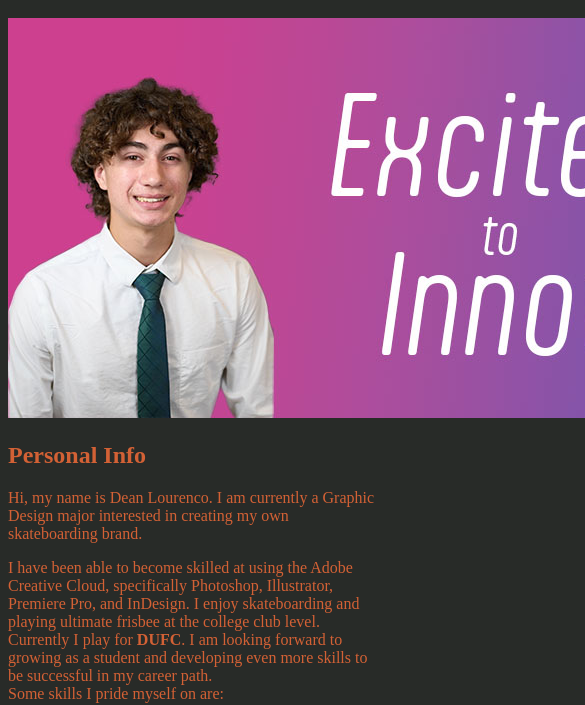
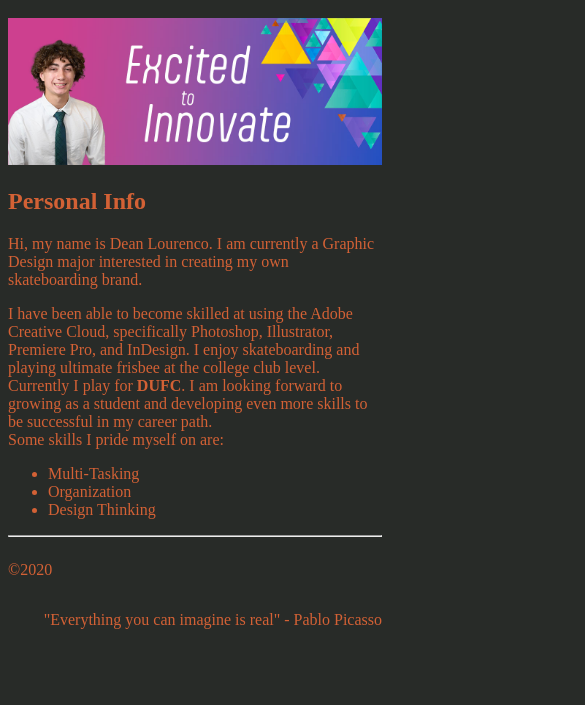
Before and after one commit to dmlouren-su/ist263, a plain HTML site: page lab10/index.html in a window 390 px wide. Shown: the part 153-858 px from the top of the page, 585 px wide, since content can reach past the window. Drawn offline with Linux system fonts and the light colour scheme.

Commit message:
Update index.html

```diff
--- a/lab10/index.html
+++ b/lab10/index.html
@@ -10,6 +10,9 @@
         <style>
             .copyright {float: left;}
             .quote {float: right;}
+            @media only screen and (max-width:800px) {
+             .banner {max-width: 100%;}
+            }
         </style>
     </head>
 
@@ -18,7 +21,7 @@
             <a href="index.html">Home</a> | <a href="skills.html">Skills</a> | <a href="contact.html">Contact</a>
         </nav>
         <h1>Dean Lourenco's Biography</h1>
-            <header><img src="../lab05/Excited1.jpg" alt="excited to innovate"></header>
+            <header><img src="../lab05/Excited1.jpg" alt="excited to innovate" class="banner"></header>
             <h2> Personal Info</h2>
                 <main><p>Hi, my name is Dean Lourenco. I am currently a Graphic Design major interested in creating my own skateboarding brand.</p>
                 <p>I have been able to become skilled at using the Adobe Creative Cloud, specifically Photoshop, Illustrator, Premiere Pro, and InDesign. I enjoy skateboarding and playing ultimate frisbee at the college club level. Currently I play for <strong>DUFC</strong>. I am looking forward to growing as a student and developing even more skills to be successful in my career path.<br>Some skills I pride myself on are:
```
